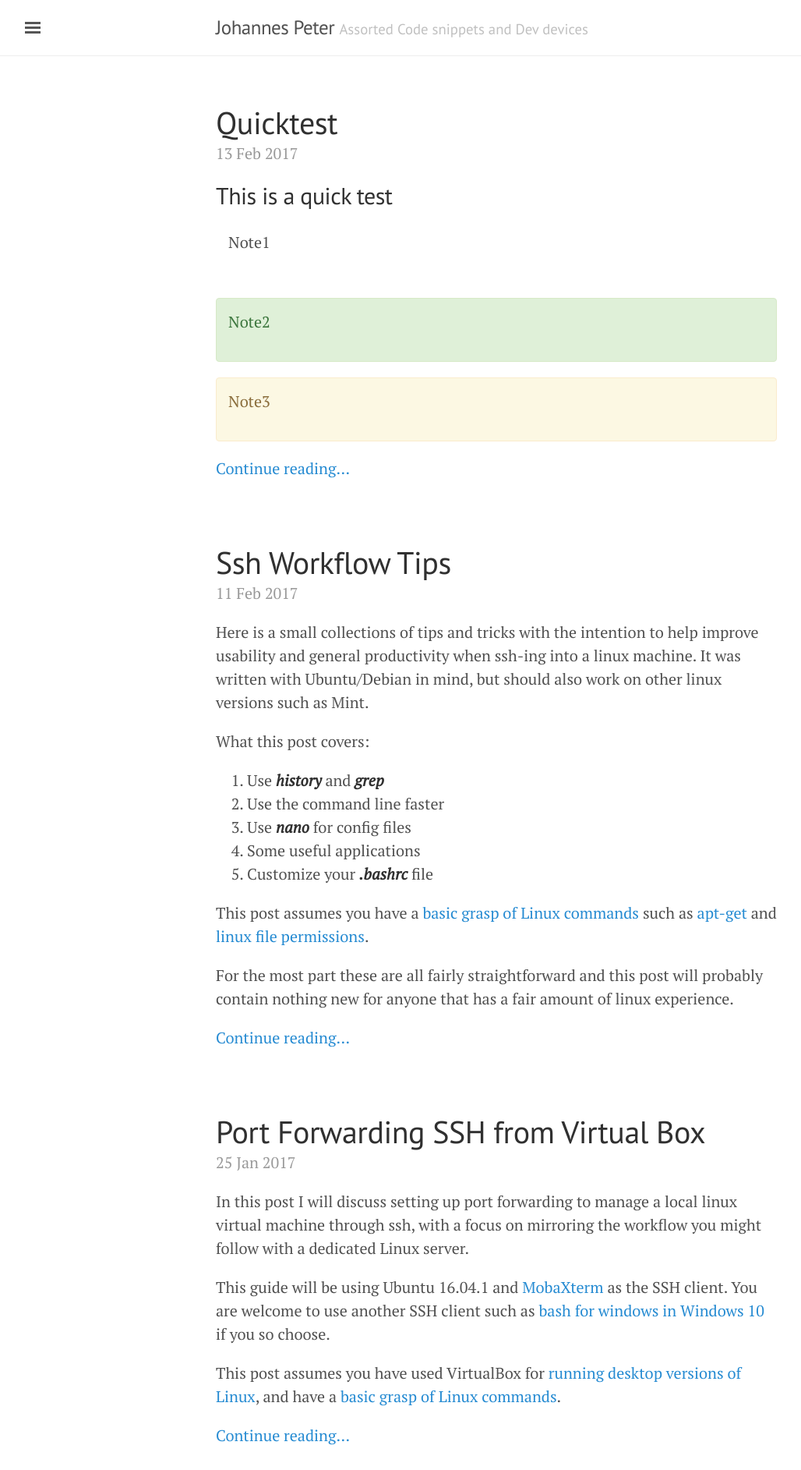
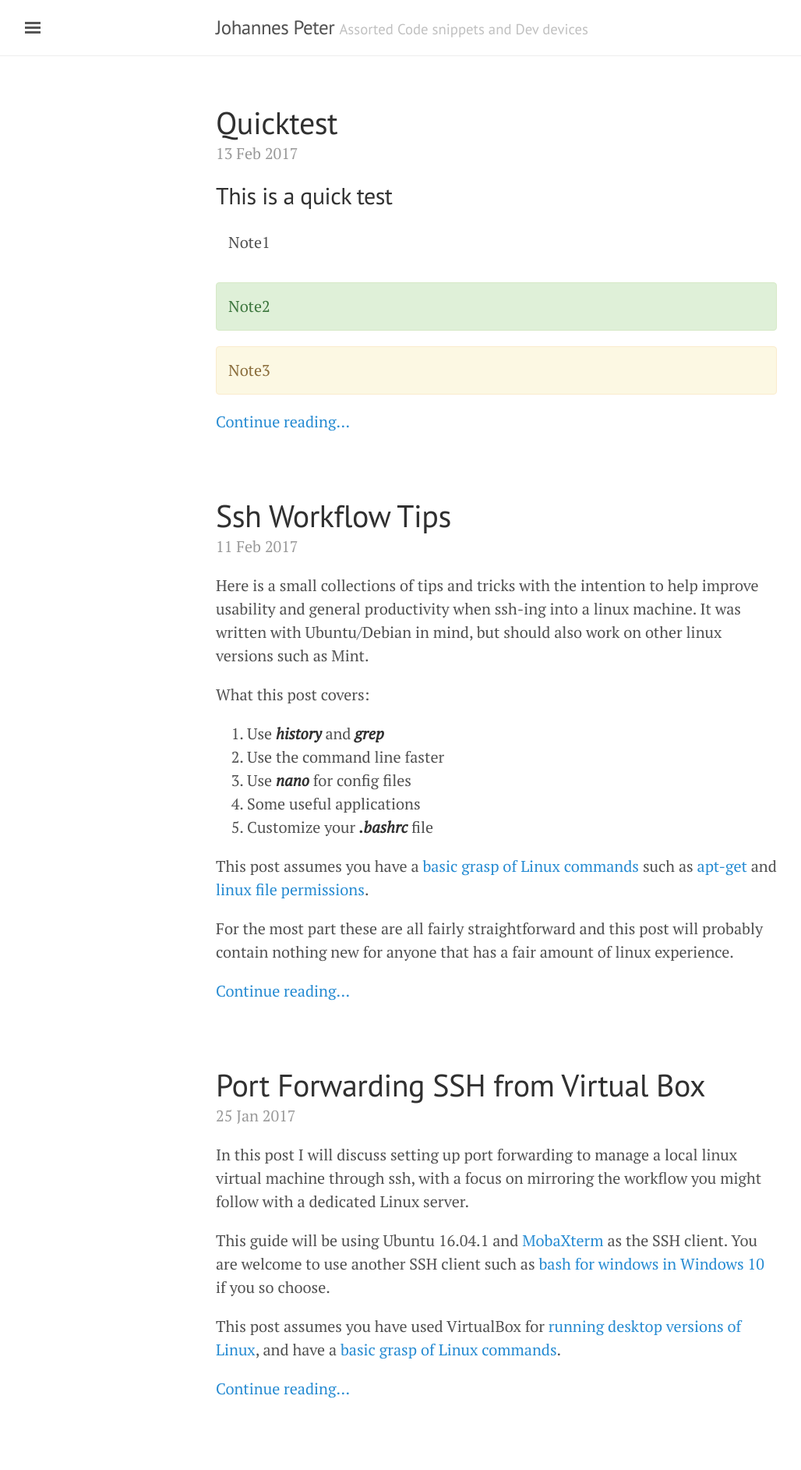
Before and after one commit to JohannesMP/com.johannesmp.blog, a Jekyll site: the page built from index.html, in a window 1280 px wide. Shown: the top 1885 px of the page at 78% size, without its empty margins (3-1031 px from the left). Built offline with Jekyll 4.4.1, drawn with Linux system fonts in a browser that asks for light colours; nearby versions of some CDN libraries; the list of posts is cut into pages by our own code; comment, search, counter and statistics services are not loaded.

Commit message:
inverted

```diff
--- a/_includes/custom/alert.html
+++ b/_includes/custom/alert.html
@@ -1,5 +1,5 @@
 
-<div markdown="0" class="alert{% if include.class != null %} {{include.class}}{% endif %}
+<div markdown="1" class="alert{% if include.class != null %} {{include.class}}{% endif %}
 {% if include.type == 'success'
    or include.type == 'info'
    or include.type == 'warning'
@@ -7,7 +7,7 @@
 alert-{{include.type}}
 {% endif %}
 " role=alert>
-<div markdown="1" class="alert-message">
+<div markdown="0" class="alert-message">
 {{include.message}}
 </div>
 </div>
```
